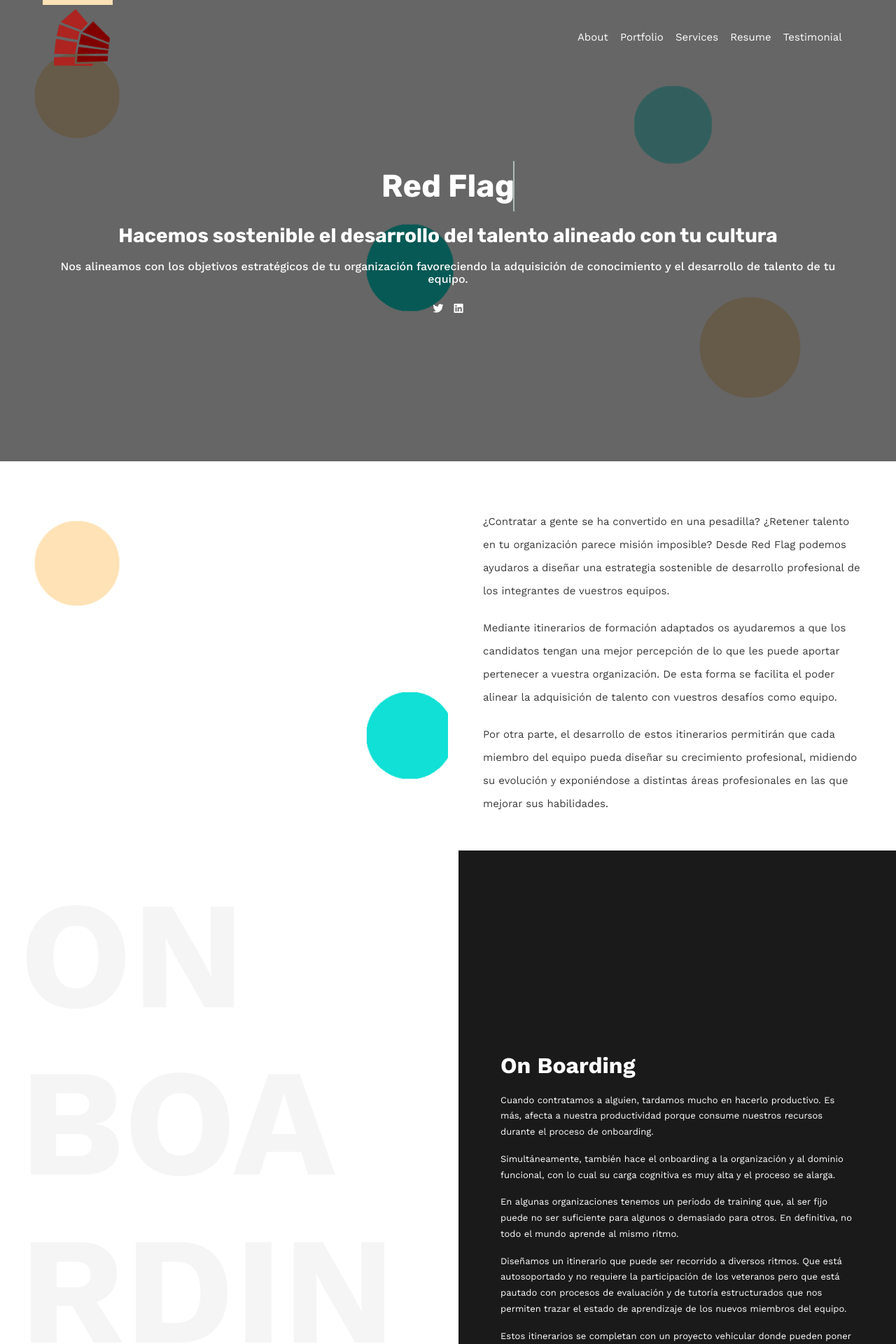
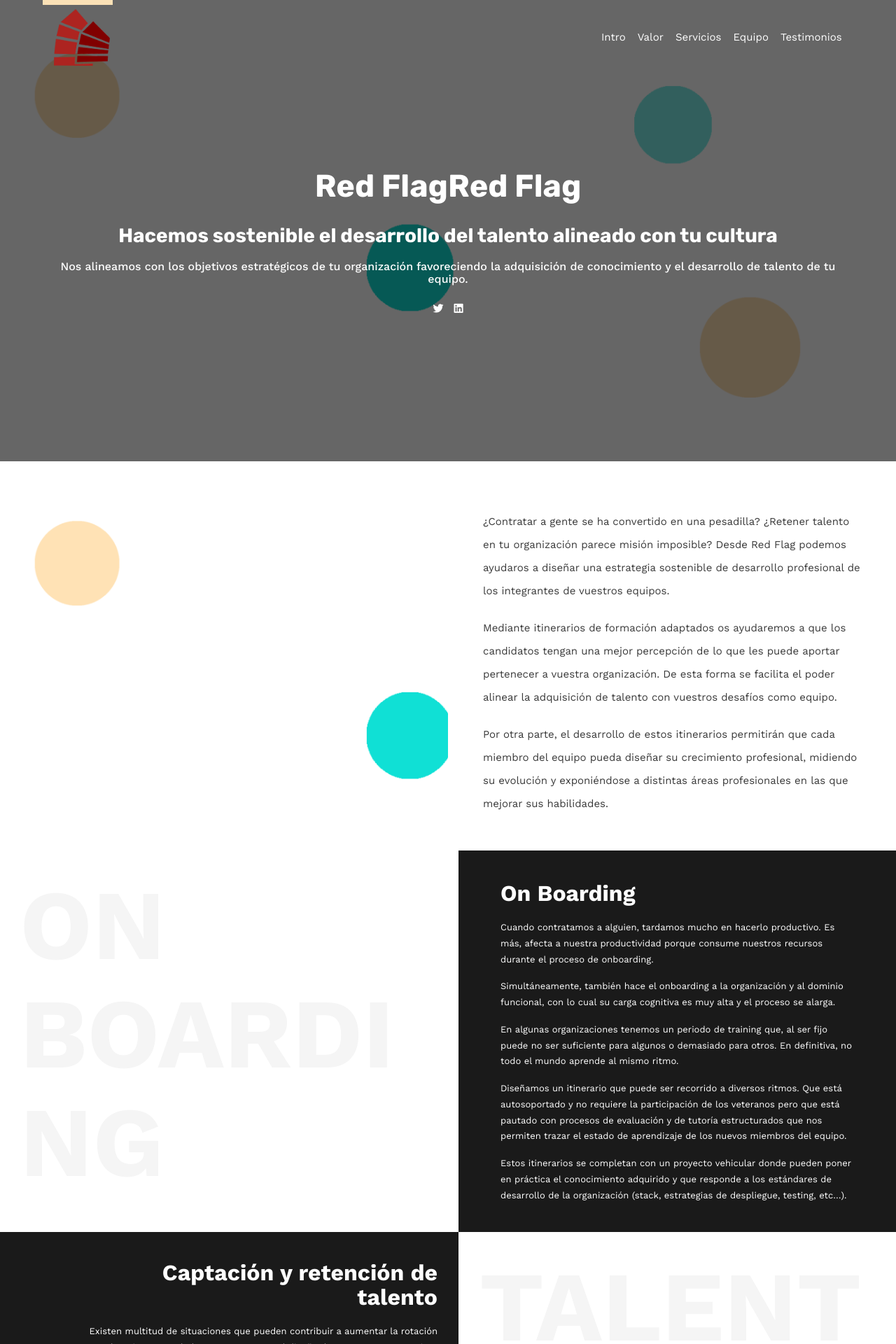
Before and after one commit to red-flag-squad/website, a Jekyll site: the page built from newindex.html, in a window 1280 px wide. Shown: the top 1920 px of the page at 70% size. Built offline with Jekyll 4.4.1, drawn with Linux system fonts in a browser that asks for light colours; nearby versions of some CDN libraries; some of the changed text lies outside the part shown.

Commit message:
Extracts most of the content to yml files. Fixes some of the CSS and HTML structure.

```diff
--- /dev/null
+++ b/_data/intro.yml
@@ -0,0 +1,6 @@
+text: |-
+    ¿Contratar a gente se ha convertido en una pesadilla? ¿Retener talento en tu organización parece misión imposible? Desde Red Flag podemos ayudaros a diseñar una estrategia sostenible de desarrollo profesional de los integrantes de vuestros equipos.
+
+    Mediante itinerarios de formación adaptados os ayudaremos a que los candidatos tengan una mejor percepción de lo que les puede aportar pertenecer a vuestra organización. De esta forma se facilita el poder alinear la adquisición de talento con vuestros desafíos como equipo.
+
+    Por otra parte, el desarrollo de estos itinerarios permitirán que cada miembro del equipo pueda diseñar su crecimiento profesional, midiendo su evolución y exponiéndose a distintas áreas profesionales en las que mejorar sus habilidades.
--- a/_data/menu.yml
+++ b/_data/menu.yml
@@ -1,14 +1,14 @@
-- title: About
-  link: /#about
+- title: Intro
+  link: '#intro'
 
-- title: Portfolio
-  link: /#portfolio
+- title: Valor
+  link: '#value'
 
-- title: Services
-  link: /#services
+- title: Servicios
+  link: '#services'
 
-- title: Resume
-  link: /#resume
+- title: Equipo
+  link: '#team'
 
-- title: Testimonial
-  link: /#testimonial
+- title: Testimonios
+  link: '#testimonial'
--- /dev/null
+++ b/_data/title.yml
@@ -0,0 +1,3 @@
+title: Red Flag
+claim: Hacemos sostenible el desarrollo del talento alineado con tu cultura
+summary: Nos alineamos con los objetivos estratégicos de tu organización favoreciendo la adquisición de conocimiento y el desarrollo de talento de tu equipo.
--- a/_includes/section/about-alternative.html
+++ /dev/null
@@ -1,9 +0,0 @@
-<section class="craste-about-area" id="about">
-    <div class="about-intro">
-        <div class="banner-wrapper">
-                <p>¿Contratar a gente se ha convertido en una pesadilla? ¿Retener talento en tu organización parece misión imposible? Desde Red Flag podemos ayudaros a diseñar una estrategia sostenible de desarrollo profesional de los integrantes de vuestros equipos.</p>
-                <p>Mediante itinerarios de formación adaptados os ayudaremos a que los candidatos tengan una mejor percepción de lo que les puede aportar pertenecer a vuestra organización. De esta forma se facilita el poder alinear la adquisición de talento con vuestros desafíos como equipo.</p>
-                <p>Por otra parte, el desarrollo de estos itinerarios permitirán que cada miembro del equipo pueda diseñar su crecimiento profesional, midiendo su evolución y exponiéndose a distintas áreas profesionales en las que mejorar sus habilidades.</p>
-        </div><!-- .banner-wrapper -->
-    </div><!-- .about-intro -->
-</section><!-- .craste-about-area -->
--- /dev/null
+++ b/_includes/section/intro.html
@@ -0,0 +1,7 @@
+<section class="craste-about-area" id="intro">
+    <div class="about-intro">
+        <div class="banner-wrapper">
+                {{ site.data.intro.text | markdownify }}
+        </div><!-- .banner-wrapper -->
+    </div><!-- .about-intro -->
+</section><!-- .craste-about-area -->
--- a/_includes/section/partners.html
+++ /dev/null
@@ -1,16 +0,0 @@
-<section class="craste-partners-area" id="partner">
-    <div class="container-fluid">
-        <div class="row craste-shrink">
-            <div class="col-sm-2 col-12">
-                <div class="section-heading-wrapper">
-                    <h5 class="section-heading"></h5>
-                </div>
-            </div><!-- .col-sm-2 col-12 -->
-            <div class="col-sm-8 col-12">
-                <div class="craste-partners">
-                    <h2 class="section-description">Que ofrecemos</h2>
-                </div><!-- .craste-partners -->
-            </div><!-- .col-sm-8 .offset-sm-1 .col-12 -->
-        </div><!-- .row -->
-    </div><!-- .container-fluid -->
-</section><!-- .craste-partners-area -->
--- a/_includes/section/resume-alternative.html
+++ /dev/null
@@ -1,63 +0,0 @@
-<section class="craste-resume-area resume-alt" id="resume">
-    <div class="container-fluid">
-        <div class="row craste-shrink">
-            <div class="col-12">
-                    <div class="row">
-                        <div class="col-md-6 col-12">
-                            <div class="degree-title left">
-                                <h3>On Boarding</h3>
-                            </div><!-- .degree-title -->
-                        </div><!-- .col-md .col-12 -->
-                        <div class="col-md-6 col-12 align-self-center">
-                            <div class="single-resume-details">
-                                    <h2>On Boarding</h2>
-                                    <p>Cuando contratamos a alguien, tardamos mucho en hacerlo productivo. Es más, afecta a nuestra productividad porque consume nuestros recursos durante el proceso de onboarding.</p>
-                                    <p>Simultáneamente, también hace el onboarding a la organización y al dominio funcional, con lo cual su carga cognitiva es muy alta y el proceso se alarga. </p>
-                                    <p>En algunas organizaciones tenemos un periodo de training que, al ser fijo puede no ser suficiente para algunos o demasiado para otros. En definitiva, no todo el mundo aprende al mismo ritmo.</p>
-                                    <p>Diseñamos un itinerario que puede ser recorrido a diversos ritmos. Que está autosoportado y no requiere la participación de los veteranos pero que está pautado con procesos de evaluación y de tutoría estructurados que nos permiten trazar el estado de aprendizaje de los nuevos miembros del equipo. </p>
-                                    <p>Estos itinerarios se completan con un proyecto vehicular donde pueden poner en práctica el conocimiento adquirido y que responde a los estándares de desarrollo de la organización (stack, estrategias de despliegue, testing, etc...).</p>
-                            </div><!-- .single-resume-details -->
-                        </div><!-- .col-md .col-12 -->
-                        <div class="col-md-6 col-12 align-self-center">
-                            <div class="single-resume-details text-right">
-                                    <h2>Captacion y retencion de talento</h2>
-                                    <p>Existen multitud de situaciones que pueden contribuir a aumentar la rotación en el equipo. En Red Flag apostamos por el diseño de entornos que permitan el crecimiento personal y profesional de los miembros de nuestros equipos.</p>
-                                    <p>Para ello sustituimos el efecto wow que producen algunas tecnologías que utilizamos como reclamo. Definiendo y publicando un plan de carrera con el que no sólo mejorar en distintos aspectos dentro de la organización, sino incluso alcanzar nuevas áreas de conocimiento. Permitiendo que siempre se siga creciendo profesionalmente en el equipo: desarrollo sostenible dentro de la organización.</p>
-                            </div><!-- .single-resume-details -->
-                        </div><!-- .col-md .col-12 -->
-                        <div class="col-md-6 col-12">
-                            <div class="degree-title right">
-                                <h3>Talento</h3>
-                            </div><!-- .degree-title -->
-                        </div><!-- .col-md .col-12 -->
-                    </div><!-- .row -->
-                    <div class="row">
-                        <div class="col-md-6 col-12">
-                            <div class="degree-title left">
-                                <h3>Inestabilidad</h3>
-                            </div><!-- .degree-title -->
-                        </div><!-- .col-md .col-12 -->
-                        <div class="col-md-6 col-12 align-self-center">
-                            <div class="single-resume-details">
-                                    <h2>Inestabilidad del proyecto</h2>
-                                    <p>Falta de habilidades y buenas prácticas, problemas en la calidad del código, o incluso, decisiones técnicas erróneas o mal ejecutadas. Existen multitud de factores que pueden afectar a la planificación de un proyecto.</p>
-                                    <p>Red Flag tiene incorporado en su ADN el conjunto de prácticas y técnicas ágiles, pudiendo aportar experiencia y asesoramiento para mejorar el nivel del conjunto del equipo, favoreciendo la mejora continua y mejorando como consecuencia la calidad real del producto.</p>
-                        </div><!-- .single-resume-details -->
-                        </div><!-- .col-md .col-12 -->
-                        <div class="col-md-6 col-12 align-self-center">
-                            <div class="single-resume-details text-right">
-                                    <h2>Nuevos desafios tecnologicos</h2>
-                                    <p>La tecnología y las necesidades de negocio cambian con cada desafío que afrontamos, haciendo cada vez más complicado mantener el nivel tecnológico de los productos y servicios que ofrecemos. Los stacks tecnológicos se vuelven obsoletos siendo reemplazados por nuevos entornos y tecnologías, abriendo nuevas oportunidades.</p>
-                                    <p>Desde Red Flag podemos ayudar a tu equipo a superar los retos que estos cambios plantean, manteniendo un stack potente y actualizado que evolucione y se adapte a los cambios de paradigma. Para ello creemos en un modelo que habilite la sostenibilidad tecnológica y de los profesionales que la emplean, proponiendo estrategias para perfiles experimentados que permitan mantener al día sus habilidades.</p>
-                            </div><!-- .single-resume-details -->
-                        </div><!-- .col-md .col-12 -->
-                        <div class="col-md-6 col-12">
-                            <div class="degree-title right">
-                                <h3>Desafios</h3>
-                            </div><!-- .degree-title -->
-                        </div><!-- .col-md .col-12 -->
-                    </div><!-- .row -->
-            </div><!-- .col-sm-8 .offset-sm-1 .col-12 -->
-        </div><!-- .row -->
-    </div><!-- .container-fluid -->
-</section>
--- a/_includes/section/services-alternative.html
+++ /dev/null
@@ -1,22 +0,0 @@
-        <section class="craste-services-area service-alt noptb" id="services">
-            <div class="container-fluid">
-                <div class="row craste-shrink">
-                    <div class="col-12">
-                        <div class="craste-services">
-                            <div class="row">
-                               {% for service in site.data.services %}
-                                <div class="col-md-3 col-12">
-                                    <div class="single-service {% cycle 'black-bg', '' %}">
-                                        <i class="fas {{ service.icon }}"></i>
-                                        <h5>{{ service.title }}</h5>
-                                        <p>{{ service.description }}</p>
-                                        <p>{{ service.description2 }}</p>
-                                    </div><!-- .single-service -->
-                                </div><!-- .col-md-3 .col-12 -->
-                                {% endfor %}
-                            </div><!-- .row -->
-                        </div><!-- .craste-services -->
-                    </div><!-- .col-sm-8 .offset-sm-1 .col-12 -->
-                </div><!-- .row -->
-            </div><!-- .container-fluid -->
-        </section><!-- .craste-services-area -->
--- a/_includes/section/services.html
+++ b/_includes/section/services.html
@@ -1,27 +1,36 @@
-<section class="craste-services-area" id="services">
+<section class="craste-partners-area" id="partner">
     <div class="container-fluid">
         <div class="row craste-shrink">
             <div class="col-sm-2 col-12">
                 <div class="section-heading-wrapper">
-                    <h5 class="section-heading">Services</h5>
+                    <h5 class="section-heading"></h5>
                 </div>
             </div><!-- .col-sm-2 col-12 -->
             <div class="col-sm-8 col-12">
+                <div class="craste-partners">
+                    <h2 class="section-description">Qué ofrecemos</h2>
+                </div><!-- .craste-partners -->
+            </div><!-- .col-sm-8 .offset-sm-1 .col-12 -->
+        </div><!-- .row -->
+    </div><!-- .container-fluid -->
+</section><!-- .craste-partners-area -->
+<section class="craste-services-area service-alt noptb" id="services">
+    <div class="container-fluid">
+        <div class="row craste-shrink">
+            <div class="col-12">
                 <div class="craste-services">
-                    <h2 class="section-description">As a web developer, I offer some great services to deal with me to work</h2>
-
-                    <div class="craste-services-wrapper">
                     <div class="row">
                        {% for service in site.data.services %}
-                            <div class="col-md-6 col-12">
-                                <div class="single-service">
+                        <div class="col-md-3 col-12">
+                            <div class="single-service {% cycle 'black-bg', '' %}">
+                                <i class="fas {{ service.icon }}"></i>
                                 <h5>{{ service.title }}</h5>
                                 <p>{{ service.description }}</p>
+                                <p>{{ service.description2 }}</p>
                             </div><!-- .single-service -->
-                            </div><!-- .col-md-6 .col-12 -->
+                        </div><!-- .col-md-3 .col-12 -->
                         {% endfor %}
                     </div><!-- .row -->
-                    </div><!-- .craste-services-wrapper -->
                 </div><!-- .craste-services -->
             </div><!-- .col-sm-8 .offset-sm-1 .col-12 -->
         </div><!-- .row -->
--- a/_includes/section/resume.html
+++ b/_includes/section/team.html
@@ -1,4 +1,4 @@
-<section class="craste-resume-area" id="resume">
+<section class="craste-resume-area" id="team">
     <div class="container-fluid">
         <div class="row craste-shrink">
             <div class="col-sm-2 col-12">
@@ -8,7 +8,7 @@
             </div><!-- .col-sm-2 col-12 -->
             <div class="col-sm-8 col-12">
                 <div class="craste-resume">
-                    <h2 class="section-description">Team</h2>
+                    <h2 class="section-description">Equipo</h2>
 
                     <div class="craste-resume-details">
                         <div class="row">
@@ -17,8 +17,10 @@
                                 <h3>{{ member.name }}</h3>
                                 <div class="single-resume-details">
                                     <img src="{{ member.picture }}"/>
-                                    <h5><a href="{{ member.twitter }}"><i class="fab fa-twitter"></i></a></h5>
-                                    <h5><a href="{{ member.twitter }}"><i class="fab fa-linkedin"></i></a></h5>
+                                    <ul class="social-links">
+                                        <li><a href="{{ member.twitter }}"><i class="fab fa-twitter"></i></a></li>
+                                        <li><a href="{{ member.twitter }}"><i class="fab fa-linkedin"></i></a></li>
+                                    </ul>
                                     <p>{{ member.description }}</p>
                                 </div><!-- .single-resume-details -->
                             </div><!-- .col-md .col-12 -->
--- a/_includes/section/banner-alternative.html
+++ b/_includes/section/title.html
@@ -6,11 +6,11 @@
                 <div class="banner-wrapper">
                     <h2 class="subtitle cd-headline clip">
                         <span class="cd-words-wrapper">
-                            <b class="is-visible">Red Flag</b>
+                            <b class="is-visible">{{ site.data.title.title }}Red Flag</b>
                         </span>
                     </h2>
-                    <h3>Hacemos sostenible el desarrollo del talento alineado con tu cultura</h3>
-                    <h5>Nos alineamos con los objetivos estratégicos de tu organización favoreciendo la adquisición de conocimiento y el desarrollo de talento de tu equipo.</h5>
+                    <h3>{{ site.data.title.claim }}</h3>
+                    <h5>{{ site.data.title.summary }}</h5>
                     <div class="banner-social">
                         <ul>
                             <li><a href="#"><i class="fab fa-twitter"></i></a></li>
--- /dev/null
+++ b/_includes/section/value.html
@@ -0,0 +1,38 @@
+<section class="craste-resume-area resume-alt" id="value">
+    <div class="container-fluid">
+        <div class="row craste-shrink">
+            <div class="col-12">
+                {% for value in site.data.value %}
+                    {% capture thecycle %}{% cycle 'odd', 'even' %}{% endcapture %}
+                    {% if thecycle == 'odd' %}
+                    <div class="row">
+                        <div class="col-md-6 col-12 on-boarding">
+                            <div class="degree-title left">
+                                <h3>{{ value.header }}</h3>
+                            </div><!-- .degree-title -->
+                        </div><!-- .col-md .col-12 -->
+                        <div class="col-md-6 col-12 align-self-center on-boarding">
+                            <div class="single-resume-details">
+                                <h2>{{ value.title }}</h2>
+                                {{ value.text | markdownify }}
+                            </div><!-- .single-resume-details -->
+                        </div><!-- .col-md .col-12 -->
+                    {% else %}
+                        <div class="col-md-6 col-12 align-self-center talent">
+                            <div class="single-resume-details text-right">
+                                <h2>{{ value.title }}</h2>
+                                {{ value.text | markdownify }}
+                            </div><!-- .single-resume-details -->
+                        </div><!-- .col-md .col-12 -->
+                        <div class="col-md-6 col-12 talent">
+                            <div class="degree-title right">
+                                <h3>{{ value.header }}</h3>
+                            </div><!-- .degree-title -->
+                        </div><!-- .col-md .col-12 -->
+                    </div><!-- .row -->
+                    {% endif %}
+                {% endfor %}
+            </div><!-- .col-sm-8 .offset-sm-1 .col-12 -->
+        </div><!-- .row -->
+    </div><!-- .container-fluid -->
+</section>
--- a/css/craste.css
+++ b/css/craste.css
@@ -510,16 +510,6 @@ blockquote:before {
 .cd-headline.clip .cd-words-wrapper {
     overflow: hidden;
     vertical-align: top;
-}
-
-.cd-headline.clip .cd-words-wrapper:after {
-    content: '';
-    position: absolute;
-    top: 0;
-    right: 0;
-    width: 2px;
-    height: 100%;
-    background-color: #aebcb9;
 }
 
 .cd-headline.clip b {
@@ -1344,6 +1334,7 @@ blockquote:before {
 .service-alt .single-service.black-bg {
     background-color: #1a1a1a;
     color: #FFF;
+    height: 100%;
 }
 
 /*
@@ -1426,7 +1417,7 @@ blockquote:before {
 }
 
 .craste-resume-area.resume-alt .degree-title h3 {
-    font-size: 17vw;
+    font-size: 11vw;
     word-wrap: break-word;
     text-transform: uppercase;
     color: #f5f5f5;
@@ -2066,3 +2057,16 @@ blockquote:before {
     display: block;
     margin-bottom: 20px;
 }
+
+/*
+ * Custom
+ */
+
+.social-links {
+    margin-top: 10px;
+    margin-left: 0px;
+}
+
+.social-links li {
+    display: inline-block;
+}
--- a/newindex.html
+++ b/newindex.html
@@ -2,10 +2,9 @@
 layout: default
 ref: /
 ---
-{%- include section/banner-alternative.html -%}
-{%- include section/about-alternative.html -%}
-{%- include section/resume-alternative.html -%}
-{%- include section/partners.html -%}
-{%- include section/services-alternative.html -%}
-{%- include section/resume.html -%}
+{%- include section/title.html -%}
+{%- include section/intro.html -%}
+{%- include section/value.html -%}
+{%- include section/services.html -%}
+{%- include section/team.html -%}
 {%- include section/testimonials.html -%}
```
Also changed, not shown: _data/value.yml (added, +33 -0 lines). Lines whose indentation alone changed are shown as unchanged.
